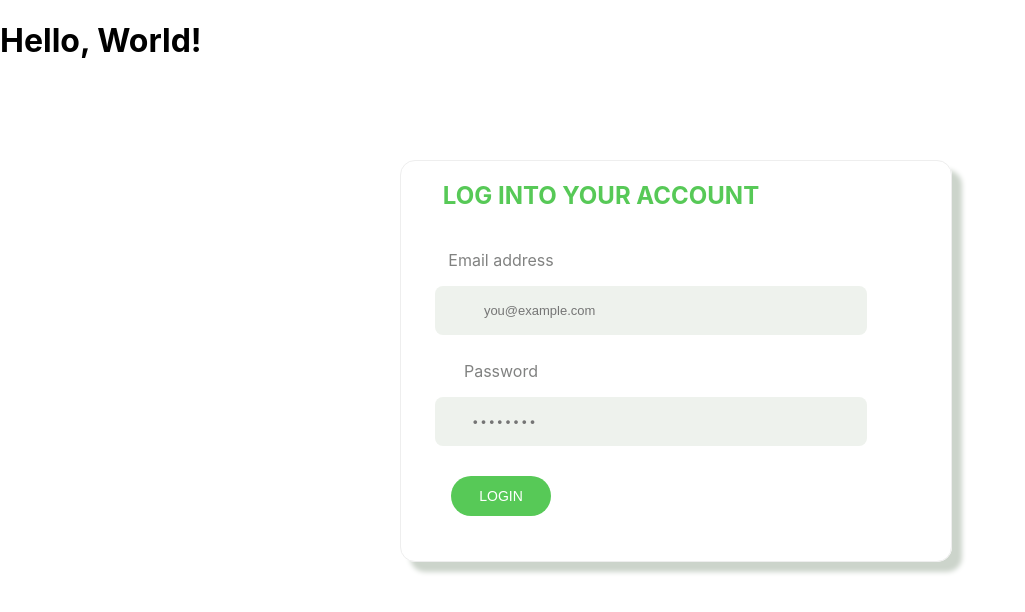
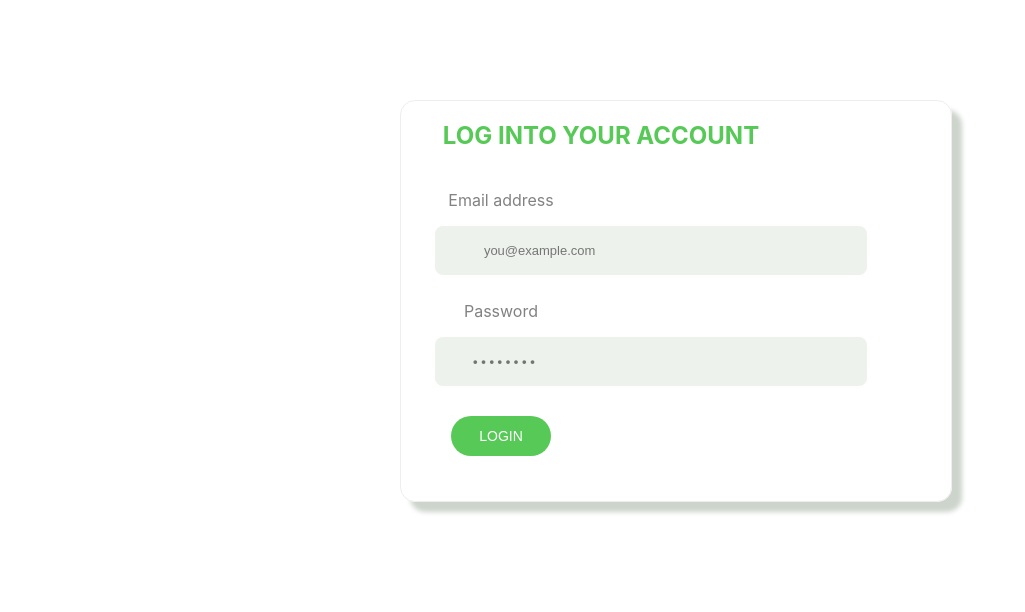
Before and after one commit to dbsSensei/reman-fe, a React (Create React App) app: page /login in a window 1280 px wide. Shown: the top 612 px of the page, without its empty margins (0-1025 px from the left). Built offline with nearby package versions, Linux system fonts and the light colour scheme.

Commit message:
fixing react-router-dom

```diff
--- a/src/App.js
+++ b/src/App.js
@@ -10,8 +10,8 @@
   return (
     <>
       <Router>
-        <Route path="/" component={Dashbord} />
-        <Route path="/login" component={Login} />
+        <Route exact path="/" component={Dashbord} />
+        <Route exact path="/login" component={Login} />
         {/* <Route path="/register" component={Register} /> */}
       </Router>
     </>
```
Also changed, not shown: 1 other file (tests, documents, lock files or other folders).
